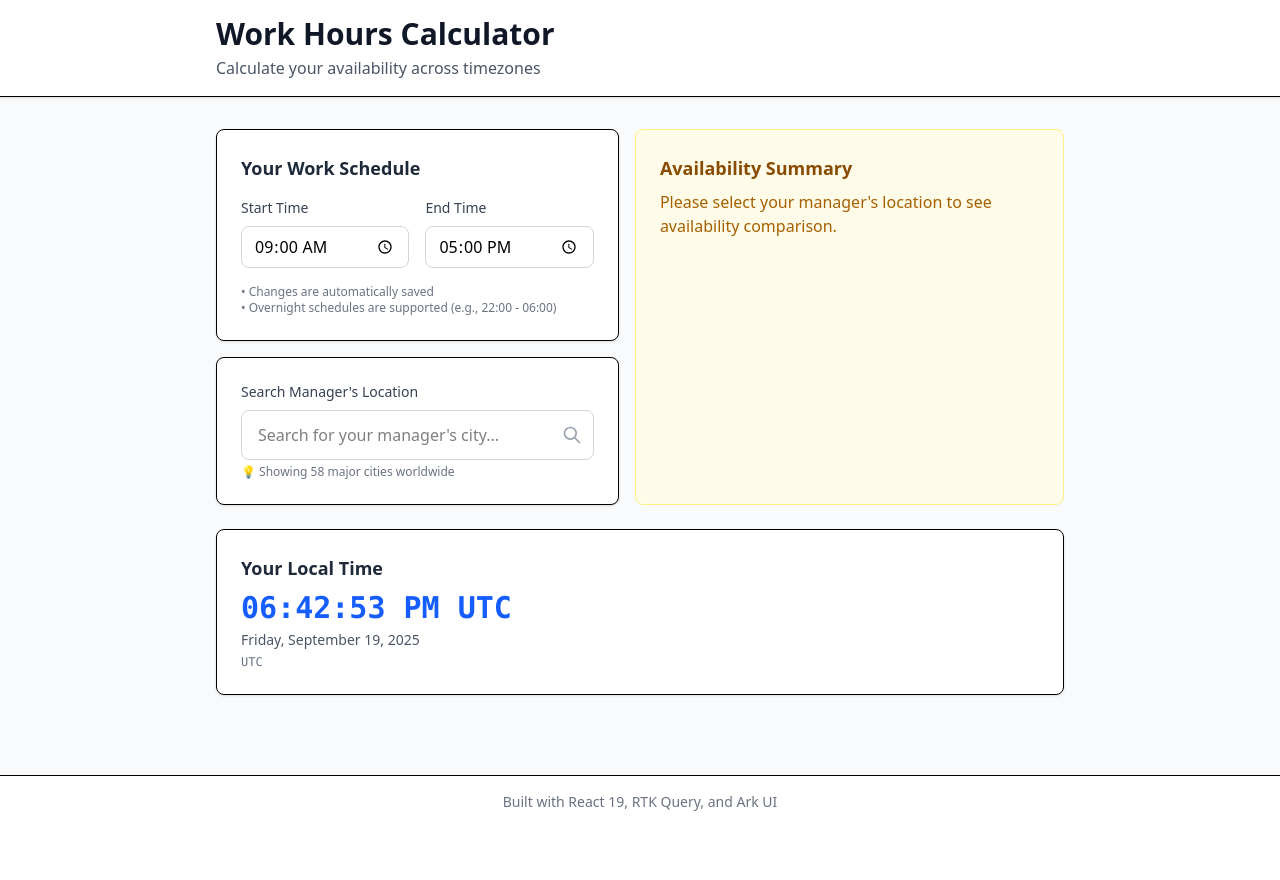
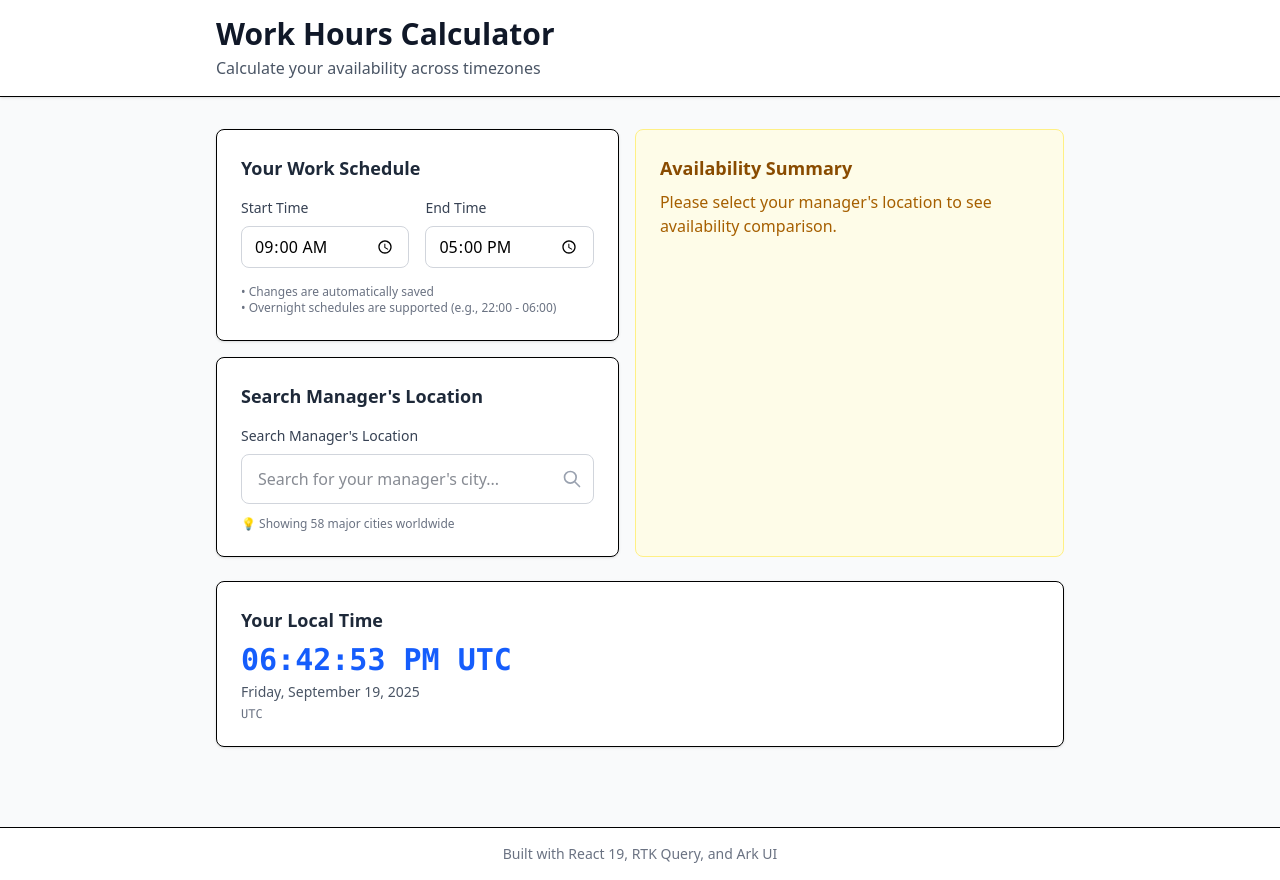
Before and after one commit to arturgomes/my-working-hours, a React (Vite) app: page / in a window 1280 px wide. Before the commit the page ends 828 px from the top, so only its background shows below. Built offline with nearby package versions, Linux system fonts and the light colour scheme.

Commit message:
feat(components): enhance CitySearchSimple with Combobox collection and Card for improved UI and accessibility

```diff
--- a/src/components/CitySearchSimple.tsx
+++ b/src/components/CitySearchSimple.tsx
@@ -1,10 +1,11 @@
-import { Combobox } from "@ark-ui/react/combobox";
+import { Combobox, createListCollection } from "@ark-ui/react/combobox";
 import { useEffect, useMemo, useState } from "react";
 import { useDispatch, useSelector } from "react-redux";
 import { COMMON_TIMEZONES, TIMEZONE_CITY_MAP } from "../data/timezones";
 import type { RootState } from "../store";
 import { setSelectedCity } from "../store/slices/workScheduleSlice";
 import type { CitySearchResult, SearchInputProps } from "../types";
+import { Card } from "./ui/Card";
 
 export const CitySearchSimple = ({
 	placeholder = "Search for a city...",
@@ -45,6 +46,19 @@ export const CitySearchSimple = ({
 			.slice(0, 10);
 	}, [searchQuery, allCities]);
 
+	// Create collection for Combobox
+	const collection = useMemo(
+		() =>
+			createListCollection({
+				items: suggestions.map((city) => ({
+					label: city.display_name,
+					value: city.display_name,
+					city: city,
+				})),
+			}),
+		[suggestions],
+	);
+
 	// Update suggestions visibility
 	useEffect(() => {
 		setIsOpen(searchQuery.trim().length >= 1 && suggestions.length > 0);
@@ -73,22 +87,20 @@ export const CitySearchSimple = ({
 	};
 
 	return (
-		<div
-			className={`p-6 bg-white rounded-lg shadow-sm border w-full ${className}`}
-		>
+		<Card label="Search Manager's Location" className={className}>
+			<div className="flex flex-col gap-2">
 				<Combobox.Root
 					open={isOpen}
 					onOpenChange={({ open }) => setIsOpen(open)}
 					onValueChange={({ value }) => {
-					const selectedCity = suggestions.find(
-						(city) => city.display_name === value[0],
-					);
-					if (selectedCity) {
-						handleCitySelect(selectedCity);
+						const item = collection.find(value[0]);
+						if (item?.city) {
+							handleCitySelect(item.city);
 						}
 					}}
+					collection={collection}
 				>
-				<Combobox.Label className="block text-sm font-medium text-gray-700 mb-2">
+					<Combobox.Label className="block text-sm font-medium text-gray-700 dark:text-gray-300 mb-2">
 						Search Manager's Location
 					</Combobox.Label>
 
@@ -97,11 +109,11 @@ export const CitySearchSimple = ({
 							value={displayValue}
 							onChange={(e) => handleInputChange(e.target.value)}
 							placeholder={placeholder}
-						className="w-full px-4 py-3 border border-gray-300 rounded-lg focus:ring-2 focus:ring-blue-500 focus:border-blue-500 outline-none transition-colors"
+							className="w-full px-4 py-3 border border-gray-300 dark:border-gray-600 rounded-lg focus:ring-2 focus:ring-blue-500 focus:border-blue-500 outline-none transition-colors bg-white dark:bg-gray-700 text-gray-900 dark:text-white"
 						/>
 						<Combobox.Trigger className="absolute right-3 top-1/2 transform -translate-y-1/2">
 							<svg
-							className="w-5 h-5 text-gray-400"
+								className="w-5 h-5 text-gray-400 dark:text-gray-300"
 								fill="none"
 								stroke="currentColor"
 								viewBox="0 0 24 24"
@@ -118,15 +130,15 @@ export const CitySearchSimple = ({
 					</Combobox.Control>
 
 					<Combobox.Positioner>
-					<Combobox.Content className="mt-1 bg-white border border-gray-300 rounded-lg shadow-lg max-h-60 overflow-auto z-10">
+						<Combobox.Content className="mt-1 bg-white dark:bg-gray-800 border border-gray-300 dark:border-gray-600 rounded-lg shadow-lg max-h-60 overflow-auto z-10">
 							{suggestions.length === 0 && searchQuery.trim().length >= 1 && (
-							<div className="px-4 py-3 text-sm text-gray-500">
+								<div className="px-4 py-3 text-sm text-gray-500 dark:text-gray-400">
 									No cities found for "{searchQuery}"
 								</div>
 							)}
 
 							{searchQuery.trim().length === 0 && (
-							<div className="px-4 py-3 text-sm text-gray-500">
+								<div className="px-4 py-3 text-sm text-gray-500 dark:text-gray-400">
 									Start typing to search cities...
 								</div>
 							)}
@@ -135,7 +147,7 @@ export const CitySearchSimple = ({
 								<Combobox.Item
 									key={city.timezone}
 									item={city.display_name}
-								className="px-4 py-3 text-sm hover:bg-blue-50 cursor-pointer transition-colors border-b border-gray-100 last:border-b-0"
+									className="px-4 py-3 text-sm hover:bg-blue-50 dark:hover:bg-gray-700 cursor-pointer transition-colors border-b border-gray-100 dark:border-gray-700 last:border-b-0"
 								>
 									<div>
 										<div className="font-medium text-gray-900">{city.city}</div>
@@ -143,7 +155,9 @@ export const CitySearchSimple = ({
 											{city.timezone}
 										</div>
 										{city.country && (
-										<div className="text-xs text-gray-400">{city.country}</div>
+											<div className="text-xs text-gray-400">
+												{city.country}
+											</div>
 										)}
 									</div>
 								</Combobox.Item>
@@ -153,11 +167,11 @@ export const CitySearchSimple = ({
 				</Combobox.Root>
 
 				{selectedCity && (
-				<div className="mt-2 p-2 bg-blue-50 rounded-lg">
-					<p className="text-sm text-blue-800">
+					<div className="mt-2 p-2 bg-blue-50 dark:bg-blue-900 rounded-lg">
+						<p className="text-sm text-blue-800 dark:text-blue-200">
 							<span className="font-medium">Selected:</span> {selectedCity.city}
 						</p>
-					<p className="text-xs text-blue-600 font-mono">
+						<p className="text-xs text-blue-600 dark:text-blue-400 font-mono">
 							{selectedCity.timezone}
 						</p>
 					</div>
@@ -167,6 +181,7 @@ export const CitySearchSimple = ({
 					💡 Showing {allCities.length} major cities worldwide
 				</div>
 			</div>
+		</Card>
 	);
 };
 
```
Lines whose indentation alone changed are shown as unchanged.
